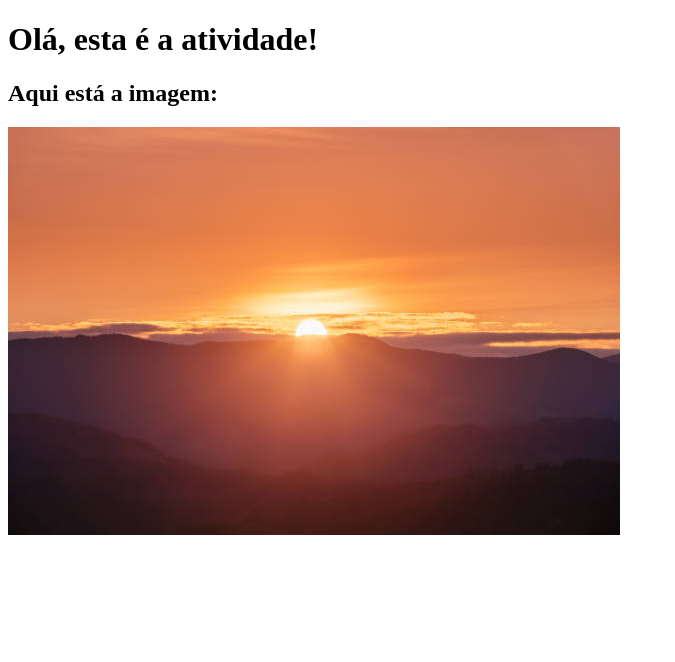
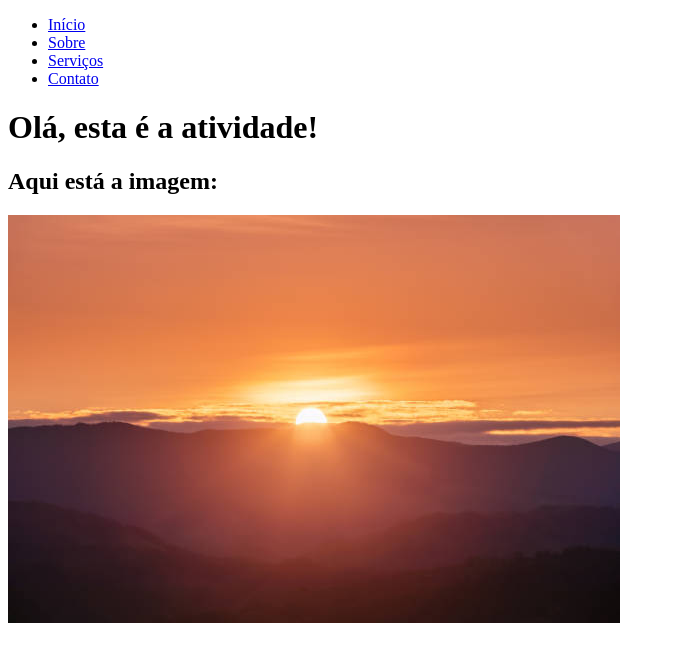
Before and after one commit to soasrez/rep-desco, a plain HTML site: page index.html in a window 1280 px wide. Shown: the whole page, without its empty margins (0-675 px from the left). Drawn offline with Linux system fonts and the light colour scheme.

Commit message:
Update index.html

```diff
--- a/index.html
+++ b/index.html
@@ -6,6 +6,16 @@
     <title>Document</title>
 </head>
 <body>
+    <header>
+        <nav>
+            <ul>
+                <li><a href="#home">Início</a></li>
+                <li><a href="#about">Sobre</a></li>
+                <li><a href="#services">Serviços</a></li>
+                <li><a href="#contact">Contato</a></li>
+            </ul>
+        </nav>
+    </header>
     <h1>Olá, esta é a atividade!</h1>
     <h2>Aqui está a imagem:</h2>
     <img src="images/sunrise.jpg" alt="Imagem de um nascer do sol">
```
